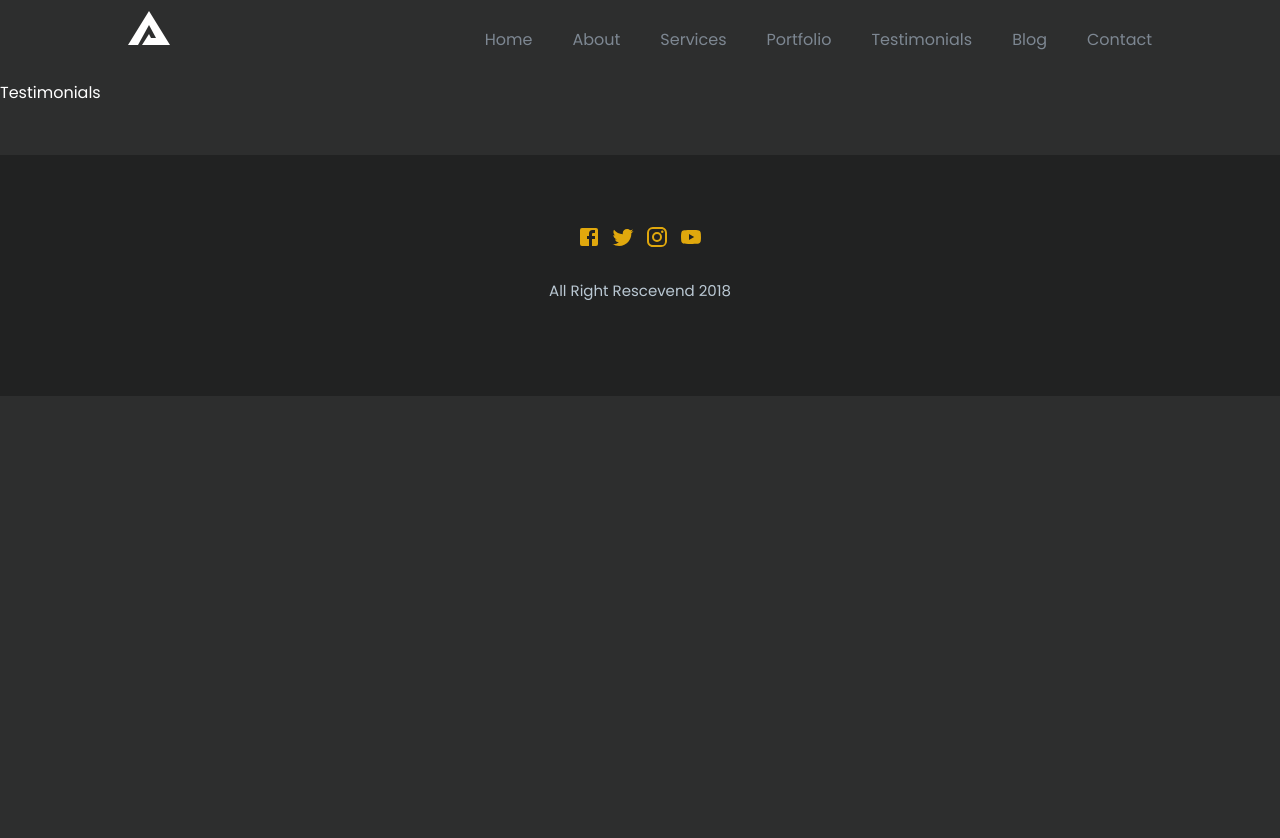
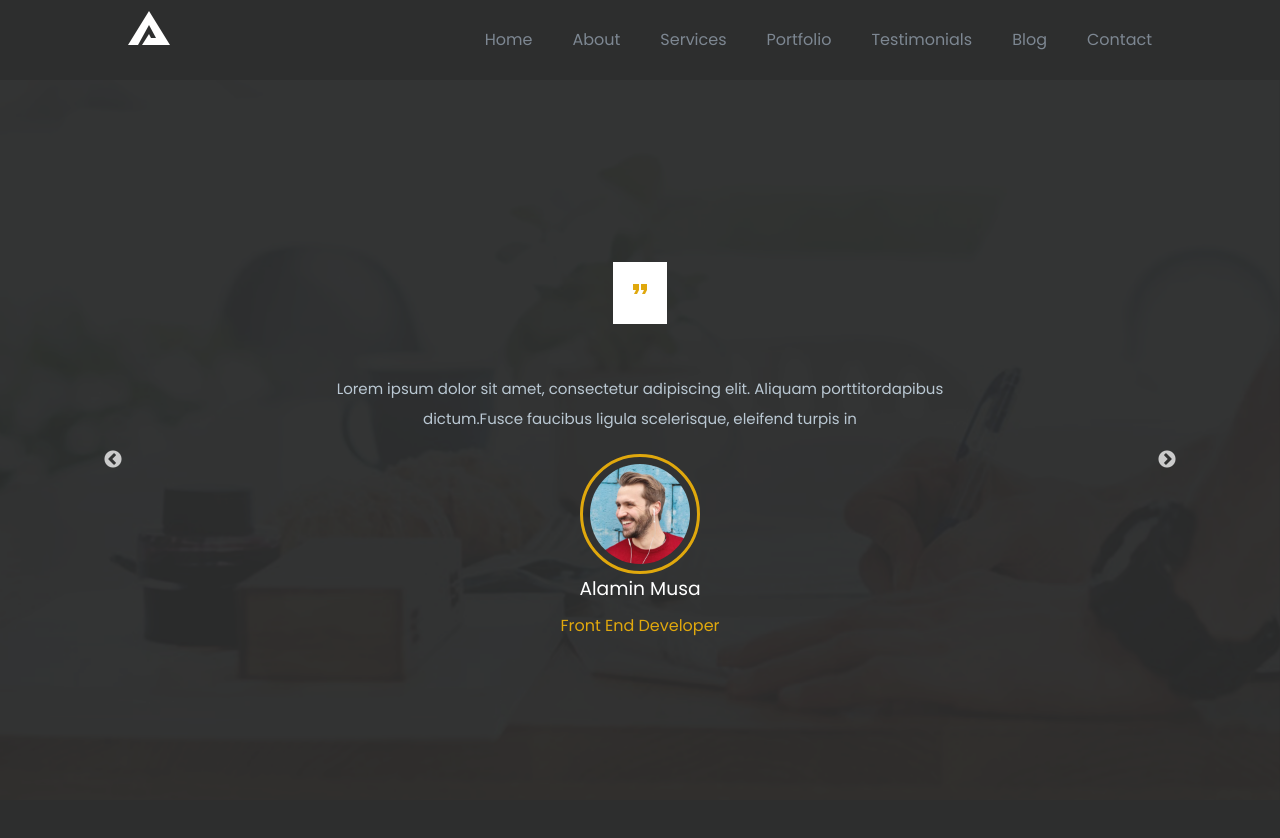
Before and after one commit to mehmetenfa/animated-portfolio, a React (Create React App) app: page /testimonials in a window 1280 px wide. Shown: the top 838 px of the page. Before the commit the page ends 800 px from the top, so only its background shows below. Built offline with nearby package versions, Linux system fonts and the light colour scheme.

Commit message:
testimonials

```diff
--- a/src/components/pages/Testimonials.jsx
+++ b/src/components/pages/Testimonials.jsx
@@ -1,7 +1,39 @@
-import React from 'react'
+import React from "react";
+import Slider from "react-slick";
+import { testimonials } from "../data/dummydata";
+import FormatQuoteIcon from "@mui/icons-material/FormatQuote";
+import "slick-carousel/slick/slick.css";
+import "slick-carousel/slick/slick-theme.css";
 
 export const Testimonials = () => {
+  const settings = {
+    dots: false,
+    infinite: true,
+    speed: 500,
+    slidesToShow: 1,
+    slideToScroll: 1,
+  };
   return (
-    <div>Testimonials</div>
-  )
-}
+    <>
+      <section className="testimonials hero">
+        <div className="container">
+          <Slider {...settings}>
+            {testimonials.map((val) => (
+              <div className="box">
+                <i data-aos="zoom-out-up">
+                  <FormatQuoteIcon />
+                </i>
+                <p data-aos="zoom-out-down">{val.text}</p>
+                <div className="img" data-aos="zoom-out-right">
+                  <img src={val.image} alt="" />
+                </div>
+                <h3 data-aos="zoom-out-left">{val.name}</h3>
+                <label data-aos="zoom-out">{val.post}</label>
+              </div>
+            ))}
+          </Slider>
+        </div>
+      </section>
+    </>
+  );
+};
```
